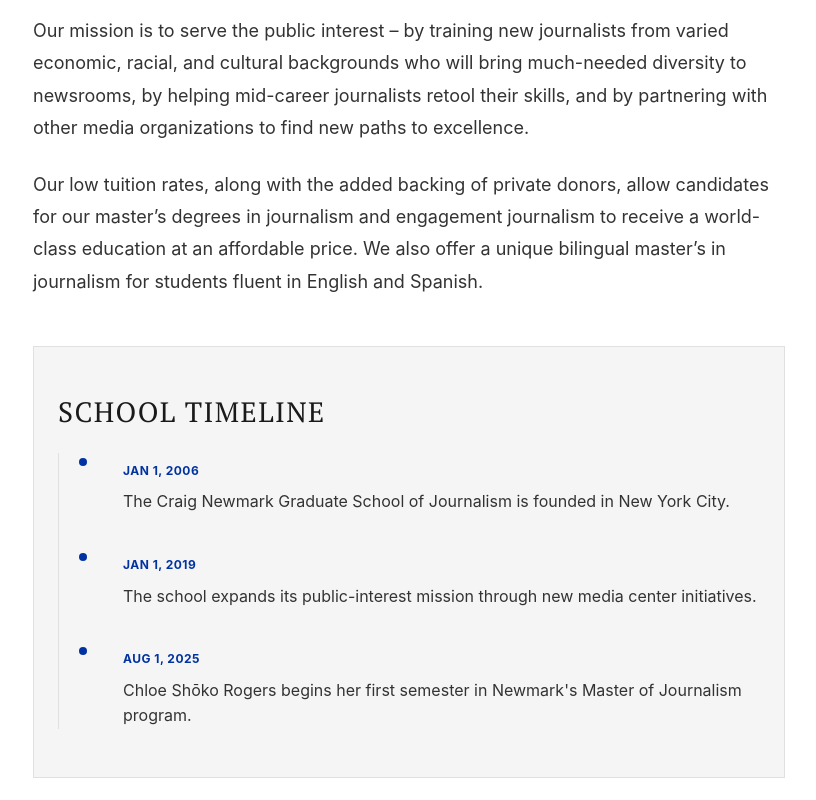
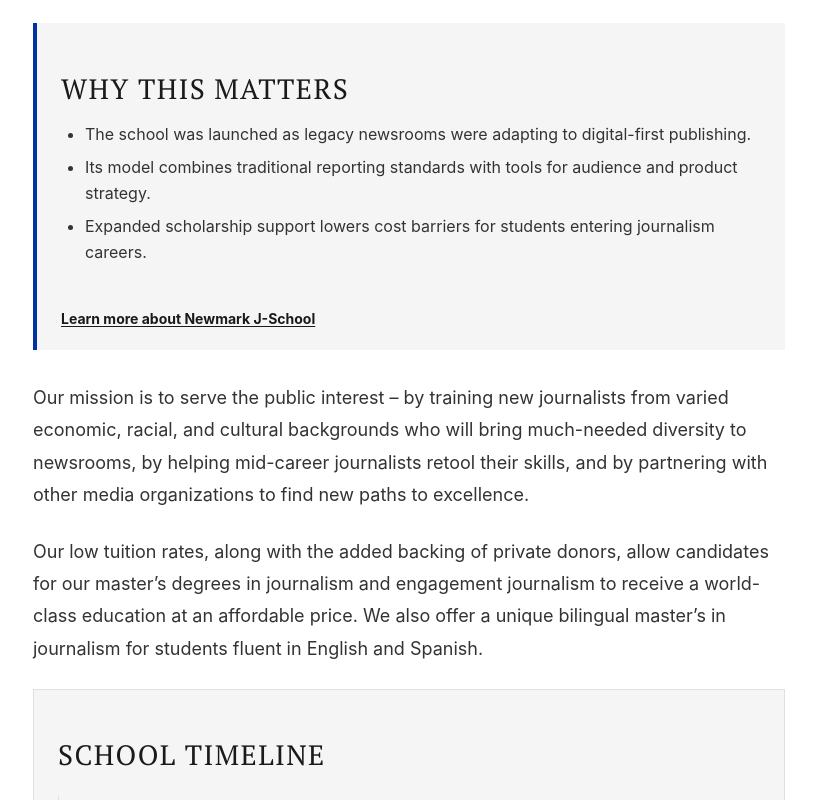
Before and after one commit to chloeshoko/my-second-svelte-components, a SvelteKit app: page / in a window 1280 px wide. Shown: the part 1420-2220 px from the top of the page, without its empty margins (231-1047 px from the left). Built offline with nearby package versions, Linux system fonts and the light colour scheme; a web font is replaced by a local one.

Commit message:
Add ContextBox component and integrate it into the main page

```diff
--- /dev/null
+++ b/src/lib/components/ContextBox.svelte
@@ -0,0 +1,94 @@
+<!--
+@component
+ContextBox.svelte — Story context summary box
+
+Displays brief background bullets and an optional source link.
+
+USAGE EXAMPLE:
+<ContextBox
+  title="Why This Matters"
+  items={[
+    'Bullet one',
+    'Bullet two'
+  ]}
+  sourceLabel="Read the full report"
+  sourceHref="https://example.com/report"
+/>
+-->
+<script>
+  let {
+    title = 'Why This Matters',
+    items = [],
+    sourceLabel = '',
+    sourceHref = '',
+  } = $props();
+</script>
+
+{#if items.length > 0}
+  <aside class="context-box" aria-labelledby="context-box-title">
+    <h2 id="context-box-title" class="context-box-title">{title}</h2>
+
+    <ul class="context-box-list">
+      {#each items as item}
+        <li class="context-box-item">{item}</li>
+      {/each}
+    </ul>
+
+    {#if sourceLabel && sourceHref}
+      <a class="context-box-source" href={sourceHref}>{sourceLabel}</a>
+    {/if}
+  </aside>
+{/if}
+
+<style lang="scss">
+  @use '../styles' as *;
+
+  .context-box {
+    margin: var(--spacing-lg) 0;
+    padding: 1px var(--spacing-md) var(--spacing-sm);
+    border-left: var(--border-width-accent) solid var(--color-accent);
+    background-color: var(--color-light-gray);
+  }
+
+  .context-box-title {
+    margin: var(--spacing-xs) 0 var(--spacing-xs);
+    font-family: var(--font-sans);
+    font-size: var(--font-size-sm);
+    font-weight: 700;
+    text-transform: uppercase;
+    letter-spacing: 0.05em;
+    color: var(--color-dark);
+  }
+
+  .context-box-list {
+    margin: 0;
+    padding-left: var(--spacing-md);
+  }
+
+  .context-box-item {
+    margin-bottom: var(--spacing-xs);
+    font-family: var(--font-sans);
+    font-size: var(--font-size-base);
+    color: var(--color-text);
+    line-height: 1.6;
+
+    &:last-child {
+      margin-bottom: 0;
+    }
+  }
+
+  .context-box-source {
+    display: inline-block;
+    margin-top: var(--spacing-sm);
+    font-family: var(--font-sans);
+    font-size: var(--font-size-sm);
+    font-weight: 700;
+    color: var(--color-accent);
+    text-decoration: none;
+
+    &:hover {
+      color: var(--color-accent-hover);
+      text-decoration: underline;
+    }
+  }
+</style>
--- a/src/lib/components/Timeline.svelte
+++ b/src/lib/components/Timeline.svelte
@@ -62,7 +62,7 @@
   @use '../styles' as *;
 
   .timeline {
-    margin-top: var(--spacing-xl);
+    margin-top: 0;
     margin-bottom: var(--spacing-xl);
     padding: 0 var(--spacing-md) var(--spacing-md);
     border: var(--border-width-thin) solid var(--color-border);
@@ -90,8 +90,8 @@
 
   .timeline-item {
     position: relative;
-    margin-left: var(--spacing-sm);
-    padding: 0 0 var(--spacing-md) var(--spacing-md);
+    margin-left: var(--spacing-xs);
+    padding: 0 0 var(--spacing-md) var(--spacing-sm);
 
     &:last-child {
       padding-bottom: 0;
@@ -100,8 +100,8 @@
     &::before {
       content: '';
       position: absolute;
-      top: 0.35rem;
-      left: calc(-1 * var(--spacing-sm));
+      top: calc(var(--font-size-xs) + var(--spacing-xs) + 0.4rem);
+      left: calc(-1 * var(--spacing-xs));
       width: 0.5rem;
       height: 0.5rem;
       border-radius: 50%;
@@ -116,6 +116,7 @@
     font-family: var(--font-sans);
     font-size: var(--font-size-xs);
     font-weight: 700;
+    line-height: 1;
     letter-spacing: 0.04em;
     text-transform: uppercase;
     color: var(--color-accent);
--- a/src/routes/+page.svelte
+++ b/src/routes/+page.svelte
@@ -14,6 +14,7 @@
   import AuthorBio from '$lib/components/AuthorBio.svelte';
   import KeyTakeaways from '$lib/components/KeyTakeaways.svelte';
   import Timeline from '$lib/components/Timeline.svelte';
+  import ContextBox from '$lib/components/ContextBox.svelte';
 
   // Article metadata
   let headline = 'Become a force for good. Join our next class.';
@@ -53,6 +54,12 @@
       date: '2025-08-01',
       description: 'Chloe Shōko Rogers begins her first semester in Newmark\'s Master of Journalism program.'
     }
+  ];
+
+  const contextItems = [
+    'The school was launched as legacy newsrooms were adapting to digital-first publishing.',
+    'Its model combines traditional reporting standards with tools for audience and product strategy.',
+    'Expanded scholarship support lowers cost barriers for students entering journalism careers.'
   ];
 </script>
 
@@ -107,6 +114,13 @@
     <p>
       We fashioned a school to teach the latest storytellisng, entrepreneurial, and technological skills alongside reporting, writing, and ethics. Beyond that, we’ve crafted a culture that spurns complacency, that isn’t afraid to pivot before the ground under us shifts.
     </p>
+
+    <ContextBox
+      title="Why This Matters"
+      items={contextItems}
+      sourceLabel="Learn more about Newmark J-School"
+      sourceHref="https://www.journalism.cuny.edu/"
+    />
 
     <p>
       Our mission is to serve the public interest – by training new journalists from varied economic, racial, and cultural backgrounds who will bring much-needed diversity to newsrooms, by helping mid-career journalists retool their skills, and by partnering with other media organizations to find new paths to excellence.
```
